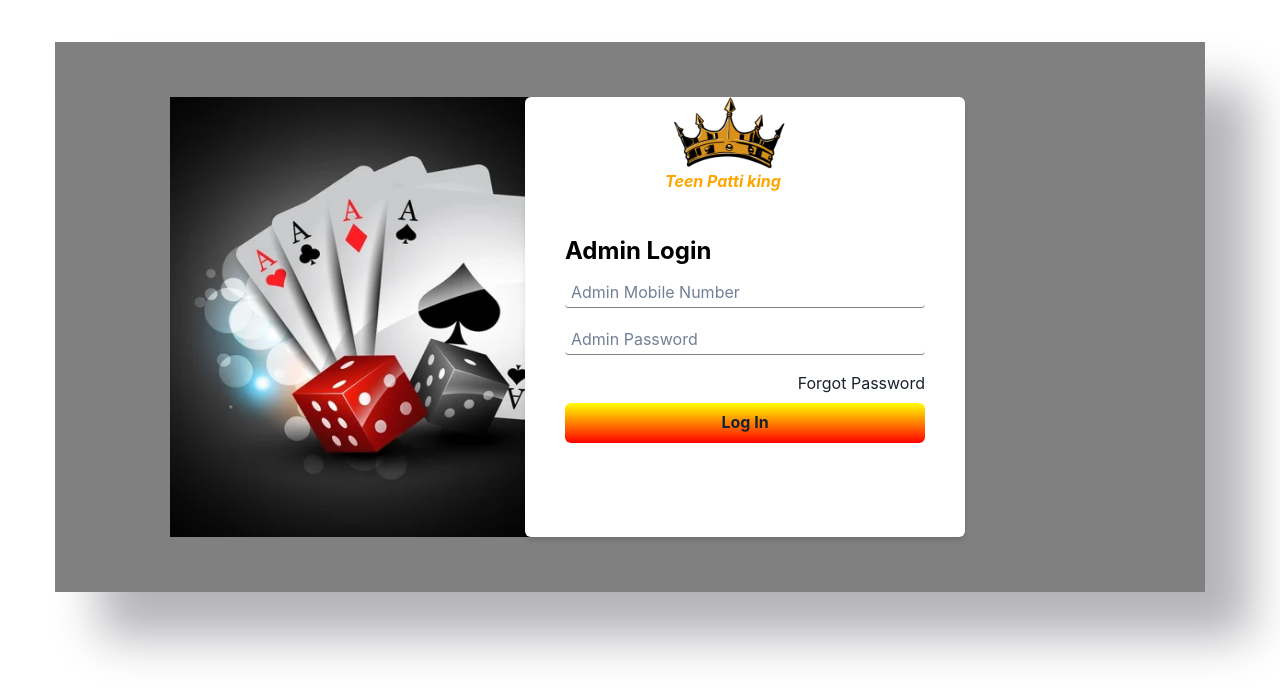
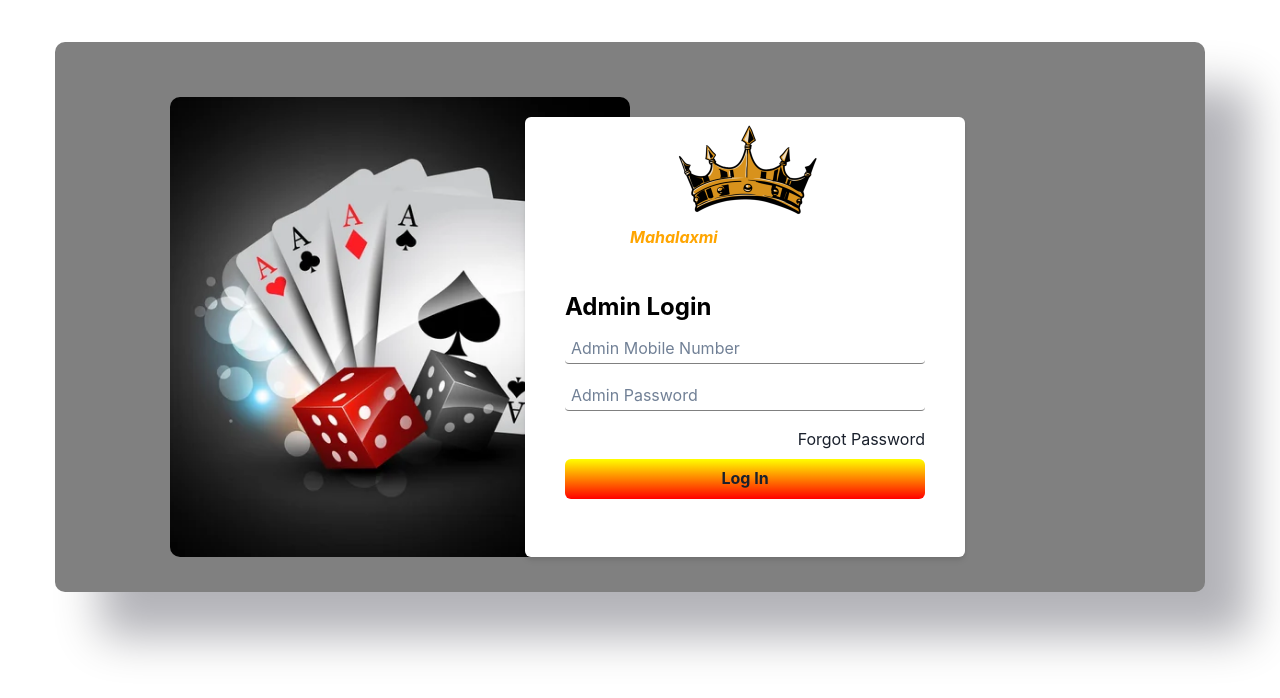
Before and after one commit to MasumMunghate/Mahalaxmi-Admin-Panels, a React (Vite) app: page / in a window 1280 px wide. Shown: the top 698 px of the page. Built offline with nearby package versions, Linux system fonts and the light colour scheme.

Commit message:
update:Image

```diff
--- a/src/Components/AdminLogin/AdminLogin.jsx
+++ b/src/Components/AdminLogin/AdminLogin.jsx
@@ -1,5 +1,5 @@
 import React, { useState } from "react";
-import { Box, Text, Button, useMediaQuery, Link } from "@chakra-ui/react";
+import { Box, Text, Button, useMediaQuery, Link, Image } from "@chakra-ui/react";
 import { useNavigate } from "react-router-dom";
 
 import Picture from "../../assets/teenpatti.webp";
@@ -52,21 +52,23 @@ const AdminLogin = () => {
   };
   return (
     <>
+    <Box width={["65%"]}>
       <Box
         backgroundColor="grey"
         width={isLargerThan1250 ? "1150px" : "100%"}
         height={isLargerThan1250 ? "550px" : "100%"}
         position="relative"
+        borderRadius ='10px'
         top={42}
         left={55}
         boxShadow="45px 45px 45px rgba(2, 4, 20, 0.3)"
       >
-        <img
+        <Image
           src={Picture} // make sure 'Picture' is a valid image source
           alt="m"
+          width= {["70%", "40%"]}
           style={{
-            width: "40%",
-            height: "80%",
+            borderRadius :'10px',
             position: "relative",
             top: "10%",
             left: "10%",
@@ -91,11 +93,13 @@ const AdminLogin = () => {
         >
           <img
             style={{
-              width: "40%",
-              height: "80%",
+              width: "50%",
+              height: "100%",
               position: "relative",
               bottom: "20%",
               left: "25%",
+
+
             }}
             src={king} // make sure 'king' is a valid image source
             alt=""
@@ -106,9 +110,9 @@ const AdminLogin = () => {
             fontStyle="italic"
             position="relative"
             bottom="7em"
-            left={100}
+            left={65}
           >
-            Teen Patti king
+           Mahalaxmi
           </Text>
           <Text
             color={"black"}
@@ -165,7 +169,7 @@ const AdminLogin = () => {
             <Button
               backgroundImage="linear-gradient(to top, red, yellow)"
               padding="5px 10px"
-              width="22.5em"
+              width={["12.5rem", "22.5em"]}
               fontWeight="bold"
               mt="0.5rem"
               onClick={handleLogin}
@@ -175,6 +179,7 @@ const AdminLogin = () => {
           </Box>
         </Box>
       </Box>
+      </Box>
     </>
   );
 };
```
